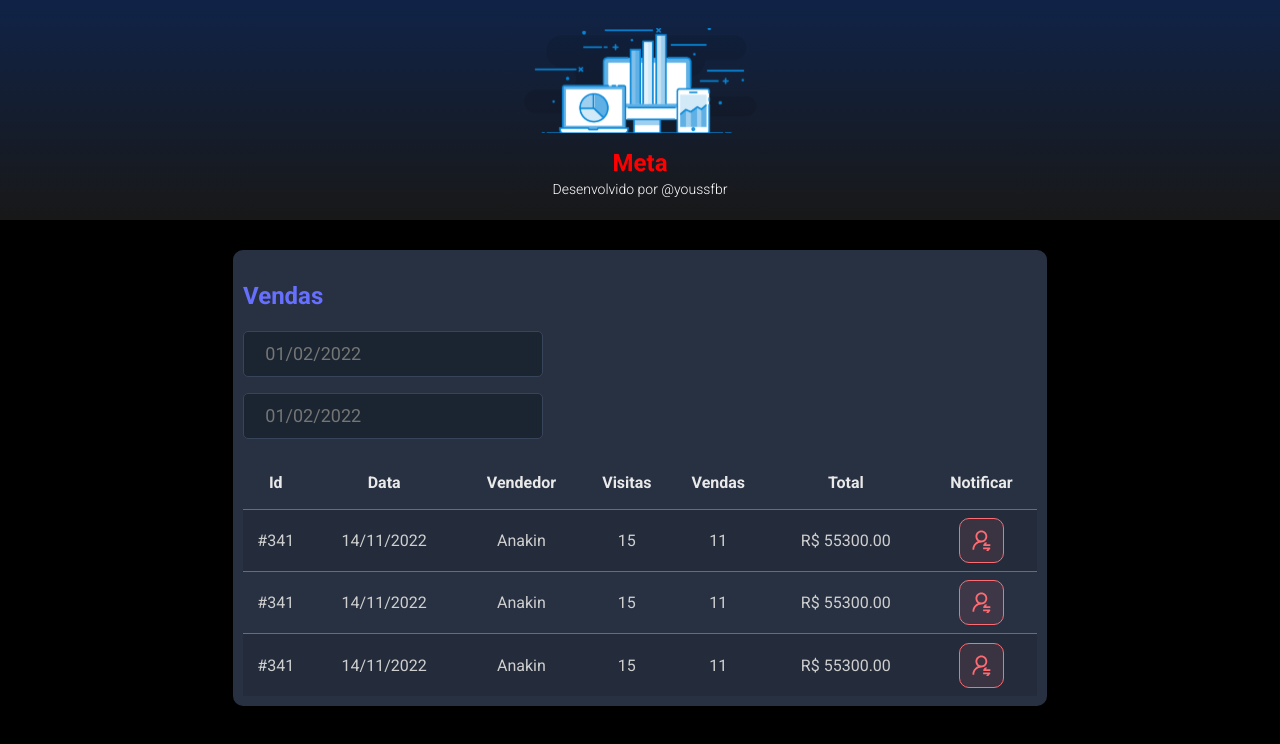
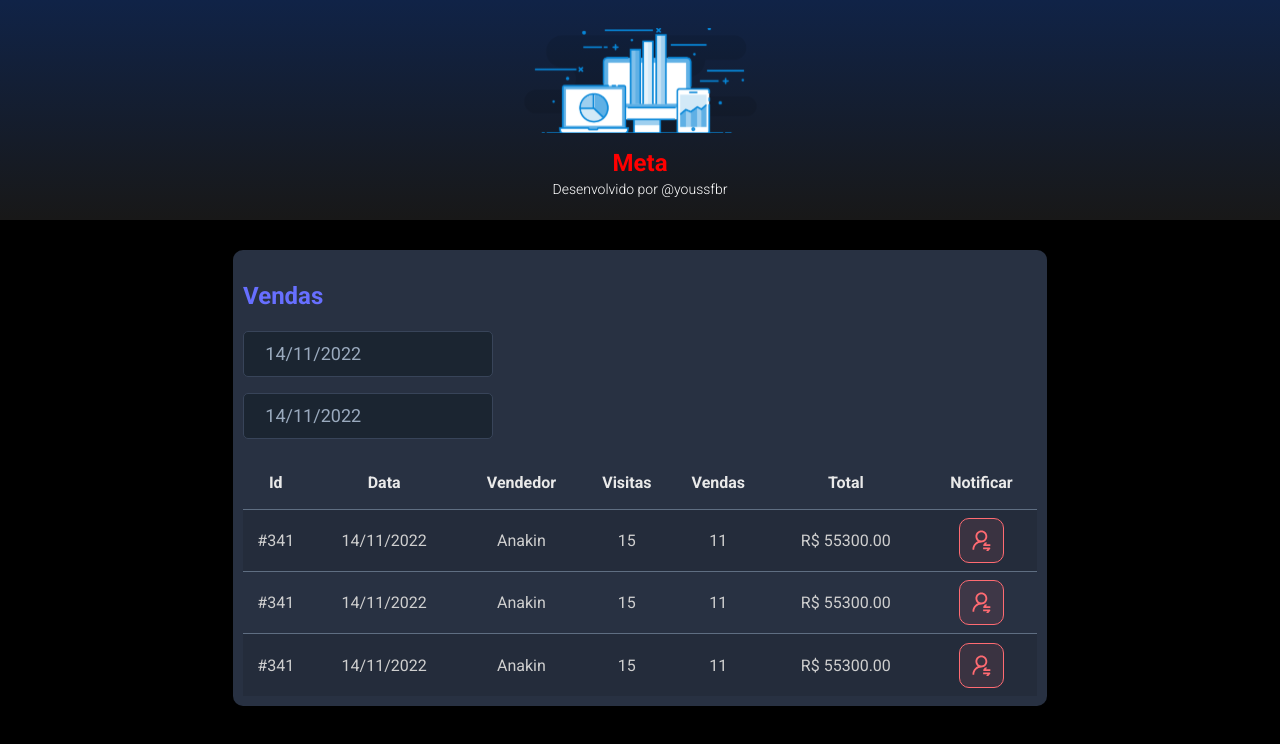
Before and after one commit to youssfbr/meta-ultimate, a React (Vite) app in the folder frontend/: page / in a window 1280 px wide. Shown: the top 744 px of the page. Built offline with nearby package versions, Linux system fonts and the light colour scheme.

Commit message:
Datepicker component

```diff
--- a/frontend/package.json
+++ b/frontend/package.json
@@ -9,7 +9,9 @@
     "preview": "vite preview"
   },
   "dependencies": {
+    "@types/react-datepicker": "4.4.2",
     "react": "^18.2.0",
+    "react-datepicker": "4.8.0",
     "react-dom": "^18.2.0"
   },
   "devDependencies": {
--- a/frontend/src/components/SalesCard/index.tsx
+++ b/frontend/src/components/SalesCard/index.tsx
@@ -1,3 +1,5 @@
+import DatePicker from "react-datepicker";
+import "react-datepicker/dist/react-datepicker.css";
 import NotificationButton from "../NotificationButton";
 import "./styles.css";
 
@@ -7,17 +9,19 @@
       <h2 className="sales-title">Vendas</h2>
       <div>
         <div className="form-control-container">
-          <input
-            type="text"
+          <DatePicker
+            selected={new Date()}
+            onChange={(date: Date) => {}}
             className="form-control"
-            placeholder="01/02/2022"
+            dateFormat="dd/MM/yyyy"
           />
         </div>
         <div className="form-control-container">
-          <input
-            type="text"
+          <DatePicker
+            selected={new Date()}
+            onChange={(date: Date) => {}}
             className="form-control"
-            placeholder="01/02/2022"
+            dateFormat="dd/MM/yyyy"
           />
         </div>
       </div>
```
Also changed, not shown: 1 other file (tests, documents, lock files or other folders).
